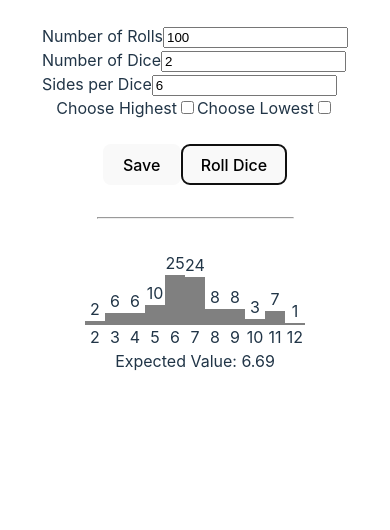
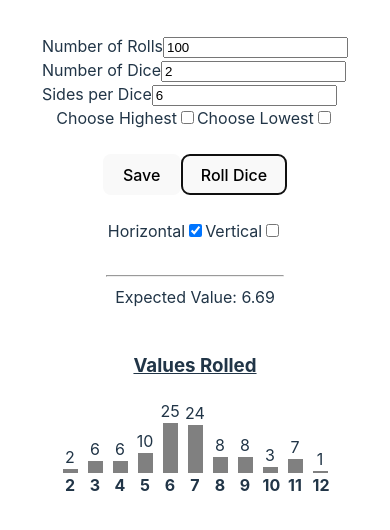
Before and after one commit to zach-hensler/dice_simulator, a Preact app: page / in a window 390 px wide. Both pictures are taken after a click on the button "Roll Dice". Shown: the top 530 px of the page. Built offline with nearby package versions, Linux system fonts and the light colour scheme.

Commit message:
Update Histogram Responsiveness

```diff
--- a/src/app.tsx
+++ b/src/app.tsx
@@ -9,6 +9,7 @@ import {
     stateToSavedSettings
 } from "./utilities.ts";
 import {useLocalStorage} from "./hooks/useLocalStorage.ts";
+import {HistogramView} from "./components/Histogram.tsx";
 
 const generateDiceValues = (state: ApplicationState): ApplicationState["diceValues"] => {
     if ([state.numberOfDice, state.numberOfDice].some(isNaN)) {
@@ -87,6 +88,7 @@ const getExpectedValue = (state: ApplicationState): number => {
 };
 
 const initialState = (savedSettings: ApplicationState["savedSettings"]): ApplicationState => ({
+    histogramView: 'horizontal',
     modifiers: 'none',
     numberOfRolls: 100,
     numberOfDice: 2,
@@ -114,6 +116,8 @@ export const App: FunctionalComponent = () => {
                 setLocalStorage(newSettings)
                 return { ...prevState, savedSettings: newSettings }
             }
+            case "updateHistogramView":
+                return { ...prevState, histogramView: payload.histogramView }
             case "updateModifiers":
                 return {...prevState, modifiers: payload.modifiers, diceValues: []}
             case "updateNumberOfRolls":
@@ -141,16 +145,17 @@ export const App: FunctionalComponent = () => {
                 ? <>
                     {spacer}
                     <div style={{display: 'flex', flexWrap: 'wrap', alignItems: 'center', justifyContent: 'center'}}>
-                        <div>Saved Settings: </div>
+                        <div>Saved Settings:</div>
                         {state.savedSettings.map(setting => {
                             const modifierText = modifierPlaintextMap(setting.modifiers)
                             return <button
-                                style={{ margin: '10px' }}
+                                style={{margin: '10px'}}
                                 onClick={() => {
                                     dispatch(['loadSetting', {settingToLoad: setting}])
                                     dispatch(['generateDiceValues'])
-                            }}>
-                                {setting.numberOfRolls} rolls, {setting.numberOfDice} dice, d{setting.sidesPerDice} {modifierText && "("+modifierText+")"}
+                                }}>
+                                {setting.numberOfRolls} rolls, {setting.numberOfDice} dice,
+                                d{setting.sidesPerDice} {modifierText && "(" + modifierText + ")"}
                                 <span style={{
                                     marginLeft: '10px',
                                     padding: '5px 12px',
@@ -158,8 +163,10 @@ export const App: FunctionalComponent = () => {
                                     backgroundColor: 'rgba(105, 105, 105, 0.4)'
                                 }} onClick={(event) => {
                                     event.stopImmediatePropagation()
-                                    dispatch(['deleteSetting', {settingToDelete: setting}])}}>X</span>
-                            </button>})}
+                                    dispatch(['deleteSetting', {settingToDelete: setting}])
+                                }}>X</span>
+                            </button>
+                        })}
                     </div>
                     {divider}
                 </> : <></>}
@@ -168,7 +175,7 @@ export const App: FunctionalComponent = () => {
                 event.preventDefault()
                 dispatch(['generateDiceValues'])
             }}>
-                <label for="numberOfRolls">Number of Rolls</label>
+                <label htmlFor="numberOfRolls">Number of Rolls</label>
                 <input
                     id="numberOfRolls"
                     type="number"
@@ -176,7 +183,7 @@ export const App: FunctionalComponent = () => {
                     onChange={(event) =>
                         dispatch(['updateNumberOfRolls', {numberOfRolls: event.currentTarget.valueAsNumber}])}/>
                 {spacer}
-                <label for="numberOfDice">Number of Dice</label>
+                <label htmlFor="numberOfDice">Number of Dice</label>
                 <input
                     id="numberOfDice"
                     type="number"
@@ -184,7 +191,7 @@ export const App: FunctionalComponent = () => {
                     onChange={(event) =>
                         dispatch(['updateNumberOfDice', {numberOfDice: event.currentTarget.valueAsNumber}])}/>
                 {spacer}
-                <label for="sidesPerDice">Sides per Dice</label>
+                <label htmlFor="sidesPerDice">Sides per Dice</label>
                 <input
                     id="sidesPerDice"
                     type="number"
@@ -194,7 +201,7 @@ export const App: FunctionalComponent = () => {
                 {spacer}
                 <div style={{display: 'flex', justifyContent: 'center'}}>
                     <span>
-                        <label for="chooseHighest">Choose Highest</label>
+                        <label htmlFor="chooseHighest">Choose Highest</label>
                         <input
                             id="chooseHighest"
                             type="checkbox"
@@ -204,7 +211,7 @@ export const App: FunctionalComponent = () => {
                     </span>
                     {spacer}
                     <span>
-                        <label for="chooseLowest">Choose Lowest</label>
+                        <label htmlFor="chooseLowest">Choose Lowest</label>
                         <input
                             id="chooseLowest"
                             type="checkbox"
@@ -221,30 +228,38 @@ export const App: FunctionalComponent = () => {
                 </div>
             </form>
             {spacer}
+            <div style={{display: 'flex', justifyContent: 'center'}}>
+                    <span>
+                        <label htmlFor="horizontalHistogram">Horizontal</label>
+                        <input
+                            id="horizontalHistogram"
+                            type="checkbox"
+                            checked={state.histogramView == 'horizontal'}
+                            onChange={(event) =>
+                                dispatch(['updateHistogramView', {histogramView: event.currentTarget.checked ? 'horizontal' : 'vertical'}])}/>
+                    </span>
+                {spacer}
+                <span>
+                        <label htmlFor="verticalHistogram">Vertical</label>
+                        <input
+                            id="verticalHistogram"
+                            type="checkbox"
+                            checked={state.histogramView == 'vertical'}
+                            onChange={(event) =>
+                                dispatch(['updateHistogramView', {histogramView: event.currentTarget.checked ? 'vertical' : 'horizontal'}])}/>
+                    </span>
+            </div>
+
+            {spacer}
             {divider}
-            {spacer}
-            <div style={{display: 'flex'}}>
-                {histogram.map(([value, count]) => {
-                    if ([value, count].some(isNaN)) return <></>
-                    return <div style={{
-                        textAlign: 'center',
-                        display: 'flex',
-                        flexDirection: 'column',
-                        justifyContent: 'flex-end'
-                    }}>
-                        <div>{count}</div>
-                        <div style={{
-                            backgroundColor: 'gray',
-                            width: '20px',
-                            height: `${200 * count / state.numberOfRolls}px`
-                        }}></div>
-                        <div style={{width: '20px'}}>{value}</div>
-                    </div>
-                })}
-            </div>
             {isNaN(expectedValue)
                 ? <></>
                 : <div>Expected Value: {expectedValue.toFixed(2)}</div>}
+            {spacer}
+            {histogram.length
+                ? <h3><u>Values Rolled</u></h3>
+                : <></>}
+            <HistogramView state={state} histogram={histogram}/>
         </div>
     )
 }
--- /dev/null
+++ b/src/components/Histogram.tsx
@@ -0,0 +1,71 @@
+import {FunctionalComponent} from "preact";
+import {ApplicationState, Histogram} from "../types.ts";
+
+interface HistogramProps {
+    state: ApplicationState
+    histogram: Histogram
+}
+
+export const HistogramView: FunctionalComponent<HistogramProps> = ({ state, histogram }) => {
+    return state.histogramView === 'horizontal'
+        ? <div style={{ display: 'flex', flexWrap: 'wrap', flexDirection: 'row', maxWidth: '80%', overflow: 'scroll' }}>
+        {histogram.map(([value, count]) => {
+            if ([value, count].some(isNaN)) return <></>
+            return <div style={{
+                textAlign: 'center',
+                display: 'flex',
+                flexDirection: 'column',
+                justifyContent: 'flex-end',
+                alignItems: 'center'
+            }}>
+                <div>{count}</div>
+                <div style={{
+                    backgroundColor: 'gray',
+                    width: '15px',
+                    height: `${200 * count / state.numberOfRolls}px`
+                }}></div>
+                <div style={{width: '15px', margin: '0 5px'}}><b>{value}</b></div>
+            </div>
+        })}
+    </div>
+    : <div style={{ display: 'flex', flexDirection: 'row', alignItems: 'center' }}>
+        <div style={{display: 'flex', flexDirection: 'column'}}>
+            {histogram.map(([value, count]) => {
+                if ([value, count].some(isNaN)) return <></>
+                return <div style={{
+                    textAlign: 'center',
+                    display: 'flex',
+                    flexDirection: 'row',
+                    justifyContent: 'flex-end'
+                }}>
+                    <div>{count}</div>
+                    <div style={{
+                        backgroundColor: 'gray',
+                        height: '20px',
+                        width: `${300 * count / state.numberOfRolls}px`
+                    }}></div>
+                    <div style={{width: '20px', margin: '0 5px', borderRight: 'solid rgba(105, 105, 105, 0.4) 3px'}}><b>{value}</b></div>
+                </div>
+            })}
+        </div>
+        <div style={{display: 'flex', flexDirection: 'column'}}>
+            {[...histogram].reverse().map(([value, count]) => {
+                if ([value, count].some(isNaN)) return <></>
+                return <div style={{
+                    textAlign: 'center',
+                    display: 'flex',
+                    flexDirection: 'row',
+                    justifyContent: 'flex-start'
+                }}>
+                    <div style={{width: '20px', margin: '0 5px', borderLeft: 'solid rgba(105, 105, 105, 0.4) 3px'}}><b>{value}</b></div>
+                    <div style={{
+                        backgroundColor: 'gray',
+                        height: '20px',
+                        width: `${300 * count / state.numberOfRolls}px`
+                    }}></div>
+                    <div>{count}</div>
+                </div>
+            })}
+        </div>
+    </div>
+}
--- a/src/index.css
+++ b/src/index.css
@@ -30,7 +30,8 @@ body {
 }
 
 #app {
-  width: 100%;
+  width: 90%;
+  margin: 10px auto;
 }
 
 h1 {
```
Also changed, not shown: src/types.ts (+5 -2 lines).
